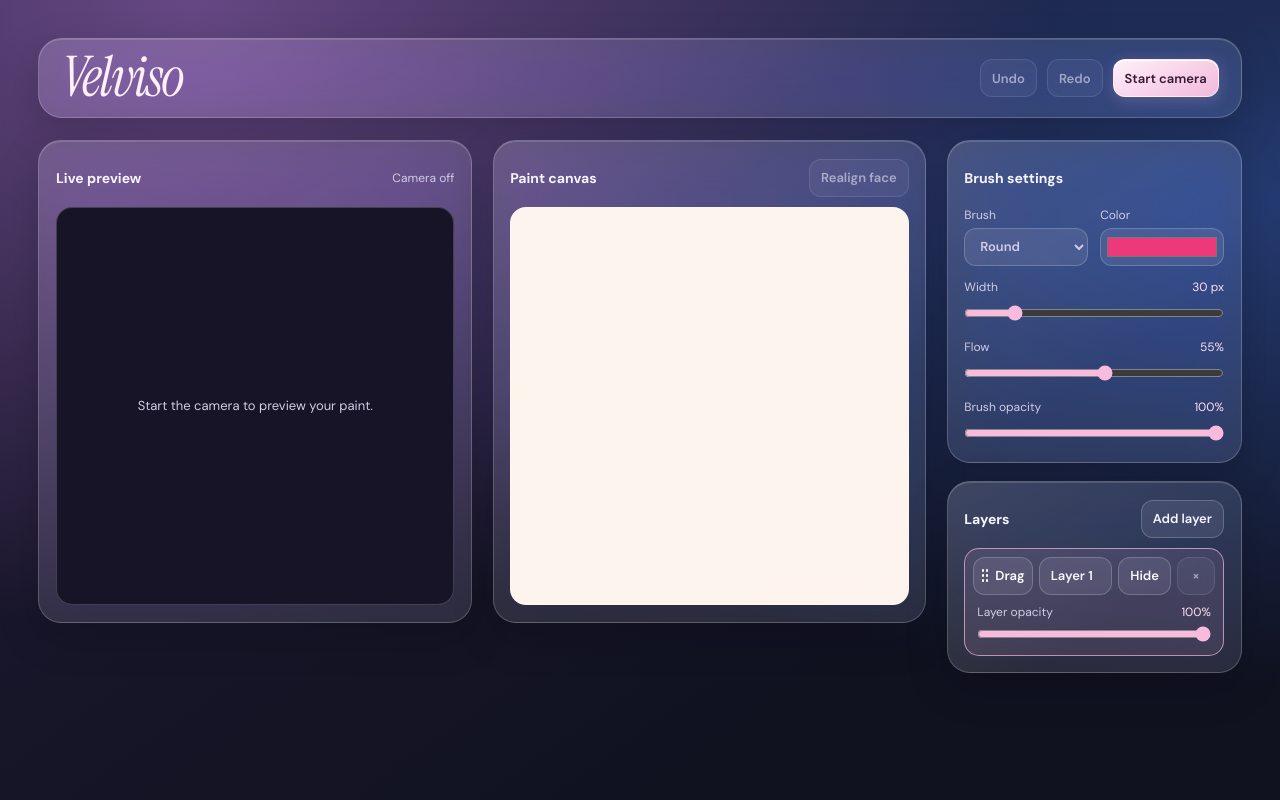
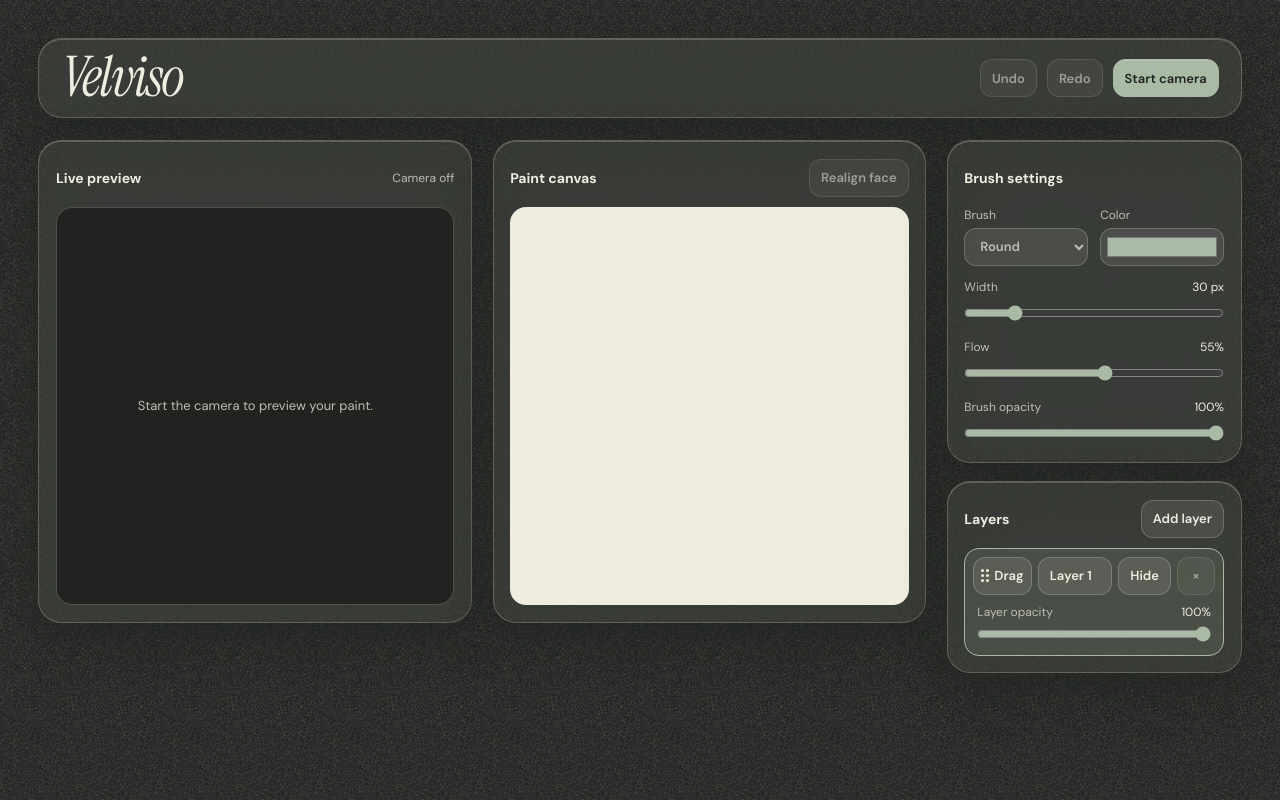
Before and after one commit to adarshprakasan/velviso, a plain HTML site: page index.html in a window 1280 px wide. Drawn offline with Linux system fonts and the light colour scheme.

Commit message:
Use a matte grain texture and three-color palette

```diff
--- a/index.html
+++ b/index.html
@@ -4,7 +4,7 @@
 <meta charset="utf-8">
 <meta name="viewport" content="width=device-width,initial-scale=1">
 <title>Velviso</title>
-<link rel="stylesheet" href="studio.css?v=glass1">
+<link rel="stylesheet" href="studio.css?v=matte1">
 </head>
 <body>
 <div class="shell">
@@ -20,7 +20,7 @@
 <div class="heading"><h2>Brush settings</h2></div>
 <div class="controls">
 <label>Brush<select id="brush"><option>Round</option><option>Airbrush</option><option>Marker</option><option>Eraser</option></select></label>
-<label>Color<input id="color" type="color" value="#ed397a"></label>
+<label>Color<input id="color" type="color" value="#a9bba4"></label>
 <label>Width <output for="width"></output><input id="width" type="range" min="2" max="160" value="30"></label>
 <label>Flow <output for="flow"></output><input id="flow" type="range" min="1" max="100" value="55"></label>
 <label>Brush opacity <output for="opacity"></output><input id="opacity" type="range" min="1" max="100" value="100"></label>
@@ -31,6 +31,6 @@
 </div></aside>
 </main>
 </div>
-<script type="module" src="studio.js?v=glass1"></script>
+<script type="module" src="studio.js?v=matte1"></script>
 </body>
 </html>
--- a/serve.mjs
+++ b/serve.mjs
@@ -5,6 +5,7 @@ const files = {
   '/': ['index.html', 'text/html'],
   '/studio.css': ['studio.css', 'text/css'],
   '/studio.js': ['studio.js', 'text/javascript'],
+  '/grain.png': ['grain.png', 'image/png'],
   '/mesh.js': ['mesh.js', 'text/javascript'],
 };
 
--- a/studio.css
+++ b/studio.css
@@ -3,28 +3,27 @@
 :root {
   color-scheme: dark;
   font-family: "DM Sans", system-ui, sans-serif;
-  color: #f8f5ff;
-  background: #131325;
-  --muted: #d2cce5;
-  --accent: #f9bbdd;
-  --stroke: #ffffff32;
-  --glass: #fffaff13;
-  --control: #f2eaff18;
+  --charcoal: #202320;
+  --ivory: #efece0;
+  --sage: #a9bba4;
+  --muted: color-mix(in srgb, var(--ivory) 77%, var(--charcoal));
+  --stroke: color-mix(in srgb, var(--ivory) 22%, transparent);
+  --glass: color-mix(in srgb, var(--ivory) 7%, transparent);
+  --control: color-mix(in srgb, var(--ivory) 10%, transparent);
+  color: var(--ivory);
+  background: var(--charcoal);
 }
 * { box-sizing: border-box; }
 body {
   margin: 0;
   min-height: 100dvh;
-  background:
-    radial-gradient(ellipse at 15% 0%, #664884 0%, transparent 56%),
-    radial-gradient(ellipse at 100% 25%, #243b72 0%, transparent 57%),
-    linear-gradient(145deg, #201a34, #101220 75%);
+  background: var(--charcoal) url("grain.png");
 }
 .shell { max-width: 1480px; margin: auto; padding: clamp(14px, 3vw, 44px); }
 .glass {
-  background: linear-gradient(145deg, #fffaff1e, #fffaff0a 65%), var(--glass);
+  background: var(--glass);
   border: 1px solid var(--stroke);
-  box-shadow: inset 0 1px #ffffff24, 0 14px 40px #08061534;
+  box-shadow: inset 0 1px var(--stroke), 0 14px 40px color-mix(in srgb, var(--charcoal) 65%, transparent);
   backdrop-filter: blur(24px) saturate(145%);
 }
 .topbar, .heading, .actions { display: flex; align-items: center; gap: 10px; }
@@ -37,7 +36,7 @@ body {
 }
 h1 {
   font: italic clamp(38px, 5vw, 56px)/.92 "Instrument Serif", Georgia, serif;
-  color: #fff0fa;
+  color: var(--ivory);
   letter-spacing: -.035em;
   margin: 0;
 }
@@ -51,8 +50,8 @@ main {
 .panel { border-radius: 23px; min-width: 0; padding: clamp(10px, 1.3vw, 18px); }
 .heading { min-height: 40px; margin-bottom: 9px; }
 #status { color: var(--muted); font-size: 12px; text-align: right; overflow-wrap: anywhere; }
-.preview, .surface { position: relative; aspect-ratio: 1; overflow: hidden; border: 1px solid #ffffff30; border-radius: 16px; }
-.preview { display: grid; place-items: center; background: #171427; }
+.preview, .surface { position: relative; aspect-ratio: 1; overflow: hidden; border: 1px solid var(--stroke); border-radius: 16px; }
+.preview { display: grid; place-items: center; background: var(--charcoal); }
 .preview video, .preview canvas {
   position: absolute;
   width: 100%;
@@ -61,7 +60,7 @@ main {
   transform: scaleX(-1);
 }
 .preview p { padding: 12px; text-align: center; color: var(--muted); font-size: 13px; }
-.surface { background: #fcf4ed; }
+.surface { background: var(--ivory); }
 .surface canvas { position: absolute; width: 100%; height: 100%; }
 #paint { touch-action: none; cursor: crosshair; }
 #guide { pointer-events: none; }
@@ -78,14 +77,14 @@ button, select {
   padding: 7px 11px;
   cursor: pointer;
 }
-button:hover:not(:disabled), select:hover { background-color: #ffffff26; }
+button:hover:not(:disabled), select:hover { background-color: var(--stroke); }
 button:disabled { opacity: .56; cursor: default; }
-:focus-visible { outline: 2px solid #ffd3ed; outline-offset: 2px; }
+:focus-visible { outline: 2px solid var(--sage); outline-offset: 2px; }
 #camera {
-  color: #361b36;
-  background: linear-gradient(150deg, #fff0fa, #f2b9db);
-  border-color: #ffffff8a;
-  box-shadow: inset 0 1px #fff, 0 3px 15px #ecb0d33b;
+  color: var(--charcoal);
+  background: var(--sage);
+  border-color: var(--sage);
+  box-shadow: inset 0 1px var(--stroke);
 }
 .tools { display: grid; gap: 18px; min-width: 0; }
 .controls { display: grid; grid-template-columns: repeat(2, minmax(0, 1fr)); gap: 13px 12px; }
@@ -93,8 +92,8 @@ button:disabled { opacity: .56; cursor: default; }
 .controls label:nth-child(n+3) { grid-column: 1 / -1; grid-template-columns: 1fr auto; }
 .controls input[type=range] { grid-column: 1 / -1; }
 .controls select { width: 100%; }
-select option { background: #272139; color: #fff; }
-input { accent-color: var(--accent); }
+select option { background: var(--charcoal); color: var(--ivory); }
+input { accent-color: var(--sage); }
 input[type=range] { width: 100%; min-width: 0; margin: 0; min-height: 26px; }
 input[type=color] {
   width: 100%;
@@ -105,7 +104,7 @@ input[type=color] {
   background: var(--control);
   cursor: pointer;
 }
-output { color: #ffe0f3; font-variant-numeric: tabular-nums; }
+output { color: var(--ivory); font-variant-numeric: tabular-nums; }
 
 #layers { display: grid; gap: 9px; }
 .layer {
@@ -113,11 +112,11 @@ output { color: #ffe0f3; font-variant-numeric: tabular-nums; }
   grid-template-columns: auto minmax(0, 1fr) auto 38px;
   gap: 6px;
   padding: 8px;
-  background: #18142961;
-  border: 1px solid #ffffff25;
+  background: color-mix(in srgb, var(--charcoal) 55%, transparent);
+  border: 1px solid var(--stroke);
   border-radius: 15px;
 }
-.layer:has(.layer-select[aria-pressed=true]) { border-color: #f9bbddad; background: #eab1e01e; }
+.layer:has(.layer-select[aria-pressed=true]) { border-color: var(--sage); background: color-mix(in srgb, var(--sage) 14%, transparent); }
 .layer .layer-select { text-align: left; overflow: hidden; text-overflow: ellipsis; white-space: nowrap; }
 .layer .handle {
   display: inline-flex;
@@ -126,16 +125,19 @@ output { color: #ffe0f3; font-variant-numeric: tabular-nums; }
   touch-action: none;
   cursor: grab;
   padding-inline: 7px;
-  color: #fff;
+  color: var(--ivory);
 }
 .handle::before {
   content: "";
-  width: 9px;
-  height: 15px;
-  background: radial-gradient(circle, currentColor 1px, transparent 1.5px) 0 0 / 4px 5px;
+  width: 3px;
+  height: 3px;
+  border-radius: 50%;
+  background: currentColor;
+  box-shadow: 5px 0, 0 5px, 5px 5px, 0 -5px, 5px -5px;
+  margin-right: 5px;
 }
 .layer.dragging { opacity: .55; }
-.layer.drop-target { outline: 2px solid var(--accent); outline-offset: -1px; }
+.layer.drop-target { outline: 2px solid var(--sage); outline-offset: -1px; }
 .layer-opacity {
   display: grid;
   grid-column: 1 / -1;
--- a/studio.js
+++ b/studio.js
@@ -295,7 +295,7 @@ function calibrate() {
   const pen = guide.getContext('2d');
   pen.clearRect(0, 0, size, size);
   pen.setLineDash([7, 7]);
-  pen.strokeStyle = '#684d60a0';
+  pen.strokeStyle = '#202320a0';
   pen.lineWidth = 2;
   pen.beginPath();
   for (const { start, end } of oval) {
```
Also changed, not shown: grain.png (added).
